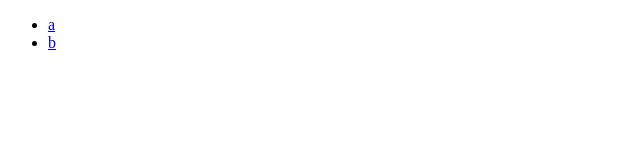
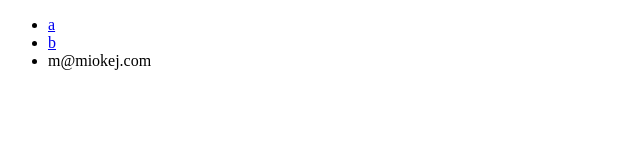
Before and after one commit to export-mike/next-keystone, a Next.js app: page / in a window 1280 px wide. Shown: the top 160 px of the page, without its empty margins (0-640 px from the left). Built offline with nearby package versions, Linux system fonts and the light colour scheme.

Commit message:
render users email addresses server side

```diff
--- a/keystone.js
+++ b/keystone.js
@@ -1,6 +1,5 @@
 require('dotenv').config();
 const keystone = require('keystone');
-// const express = require('express');
 const next = require('next');
 const dev = process.env.NODE_ENV !== 'production';
 const app = next({ dev });
--- /dev/null
+++ b/list.js
@@ -0,0 +1,15 @@
+if (process.env.IS_SERVER) {
+	console.log('requiring keystone!');
+	console.log('ENV', process.env);
+	const key = 'keystone';
+	const keystone = require(key);
+	module.exports = (list) => keystone.list(list);
+} else {
+	module.exports = (list) => ({
+		model: {
+			find: () => Promise.resolve([{
+				email: 'm@miokej.com'
+			}]),
+		},
+	});
+}
--- a/pages/a.js
+++ b/pages/a.js
@@ -1,2 +1,2 @@
 import React from 'react';
-export default () => <div>b</div>;
+export default () => <div>a</div>;
--- a/pages/index.js
+++ b/pages/index.js
@@ -1,9 +1,22 @@
-import React from 'react';
+import React, { Component } from 'react';
 import Link from 'next/link';
+import list from '../list';
 
-export default () => (
-  <ul>
-    <li><Link href="/b" as="/a"><a>a</a></Link></li>
-    <li><Link href="/a" as="/b"><a>b</a></Link></li>
-  </ul>
-);
+const getUsers = async () => list('User').model.find();
+
+export default class Index extends Component {
+	static async getInitialProps ({ req, res, query }) {
+		const users = await getUsers();
+		return { users };
+	}
+
+	render () {
+		return (
+			<ul>
+				<li><Link href="/b" as="/a"><a>a</a></Link></li>
+				<li><Link href="/a" as="/b"><a>b</a></Link></li>
+				{this.props.users.map(user => <li>{ user.email }</li>)}
+			</ul>
+		);
+	}
+}
--- a/routes.js
+++ b/routes.js
@@ -5,7 +5,7 @@ module.exports = nextApp => keystoneApp => {
 	});
 
 	keystoneApp.get('/b', (req, res) => {
-		return nextApp.render(req, res, '/a', req.query);
+		return nextApp.render(req, res, '/a', { query: req.query, hi: 'test' });
 	});
 
 	keystoneApp.get('*', (req, res) => {
```
